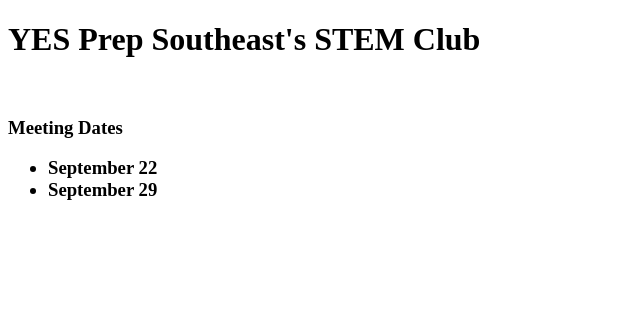
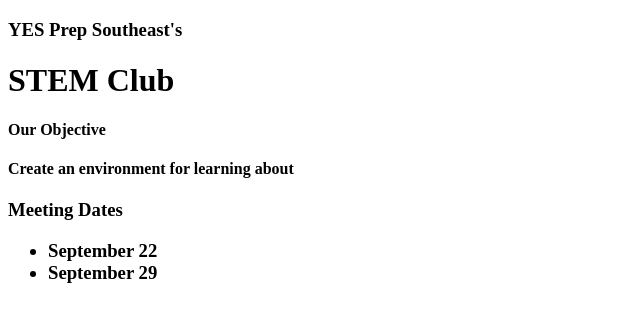
Before and after one commit to superrrk/YPSESTEM, a plain HTML site: page index.html in a window 1280 px wide. Shown: the whole page, without its empty margins (0-640 px from the left). Drawn offline with Linux system fonts and the light colour scheme.

Commit message:
Update index.html

```diff
--- a/index.html
+++ b/index.html
@@ -4,8 +4,14 @@
   <title>YPSE STEM</title>
   </head>
     <body>
-     <h1>YES Prep Southeast's STEM Club</h1>
-      <br>
+     <header>
+     <h3>YES Prep Southeast's<h3>
+     <h1>STEM Club</h1>
+      </header>
+      <div class="Intro">
+       <h4>Our Objective<h4>
+       <p>Create an environment for learning about
+      </div>
      <h3>Meeting Dates<h3>
      <ul>
       <li>September 22</li>
```
